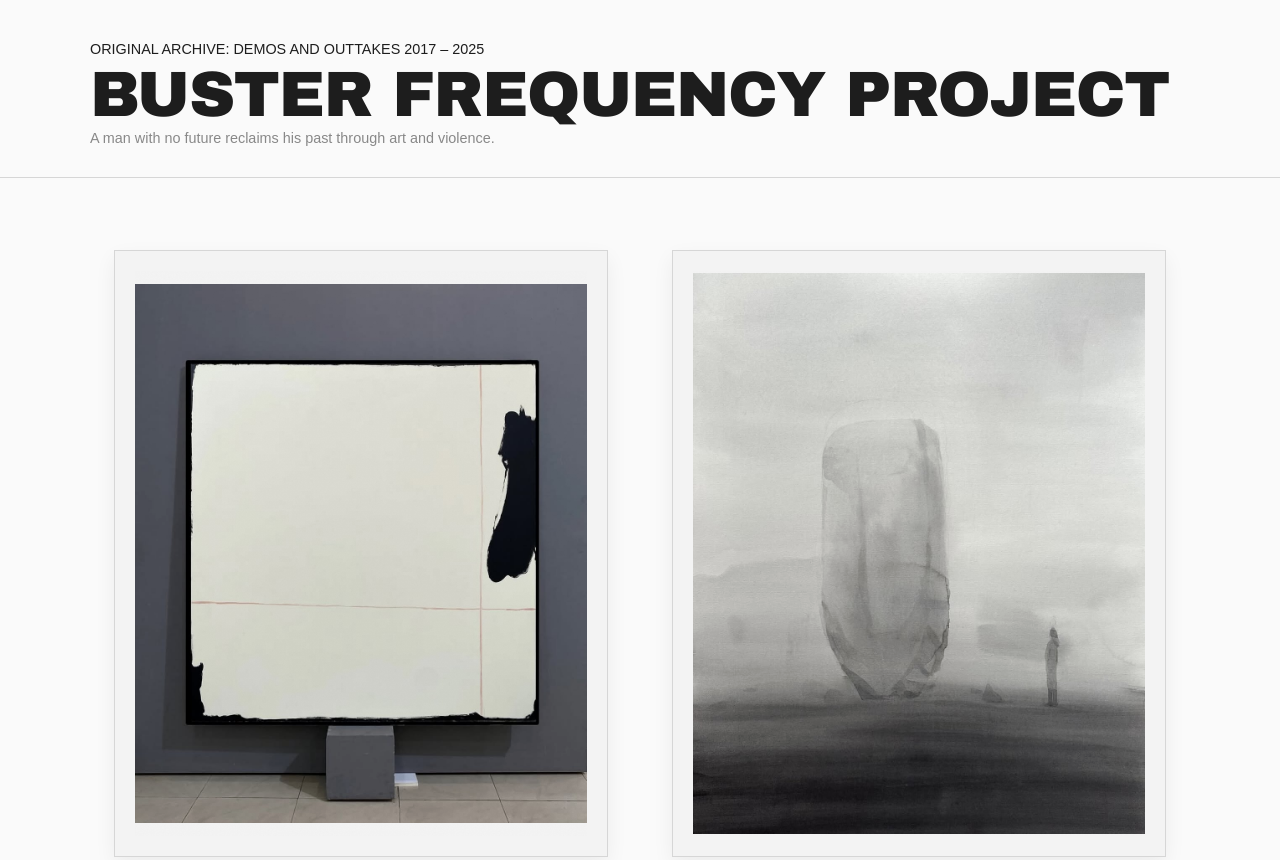
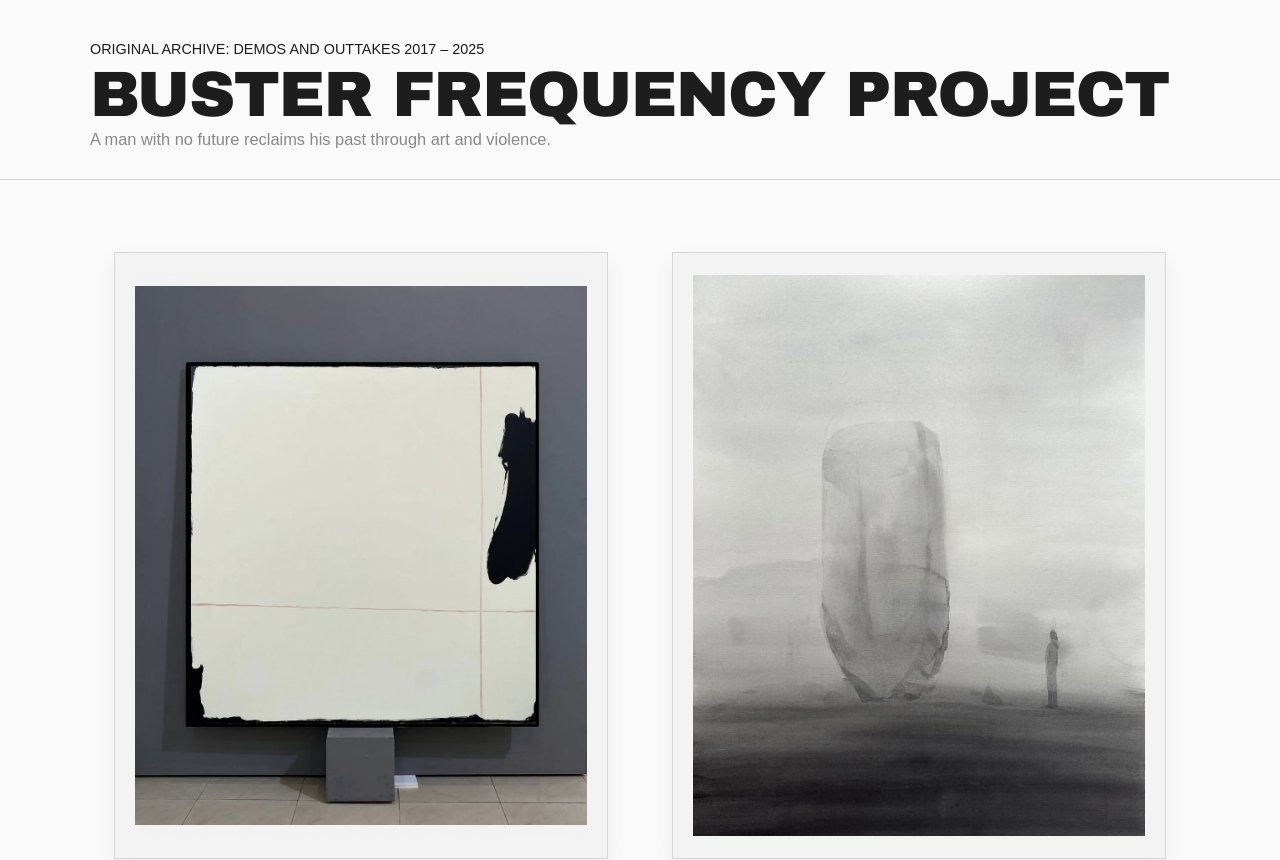
Before and after one commit to Cranbury3P0/buster, a Next.js app: page /buster/archive in a window 1280 px wide. Shown: the top 860 px of the page. Built offline with nearby package versions, Linux system fonts and the light colour scheme; a web font is replaced by a local one.

Commit message:
Tagline +2px

```diff
--- a/app/buster/archive/page.tsx
+++ b/app/buster/archive/page.tsx
@@ -53,7 +53,7 @@ export default async function ArchivePage() {
               className="archive-count"
               style={{
                 fontFamily: 'var(--font-body)',
-                fontSize: '0.9rem',
+                fontSize: '1.025rem',
                 fontWeight: 300,
                 color: 'var(--dim)',
                 margin: 0,
```
